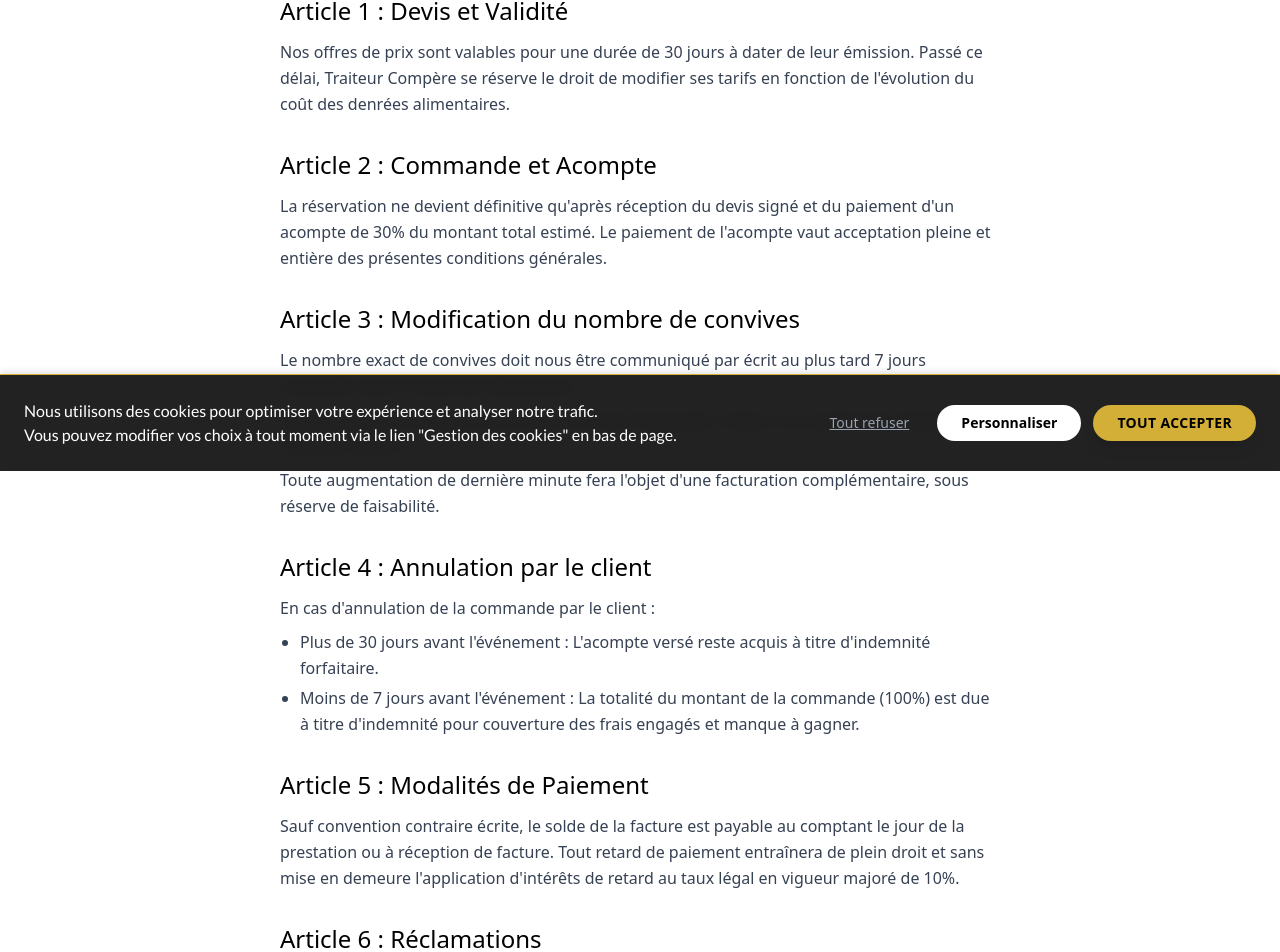
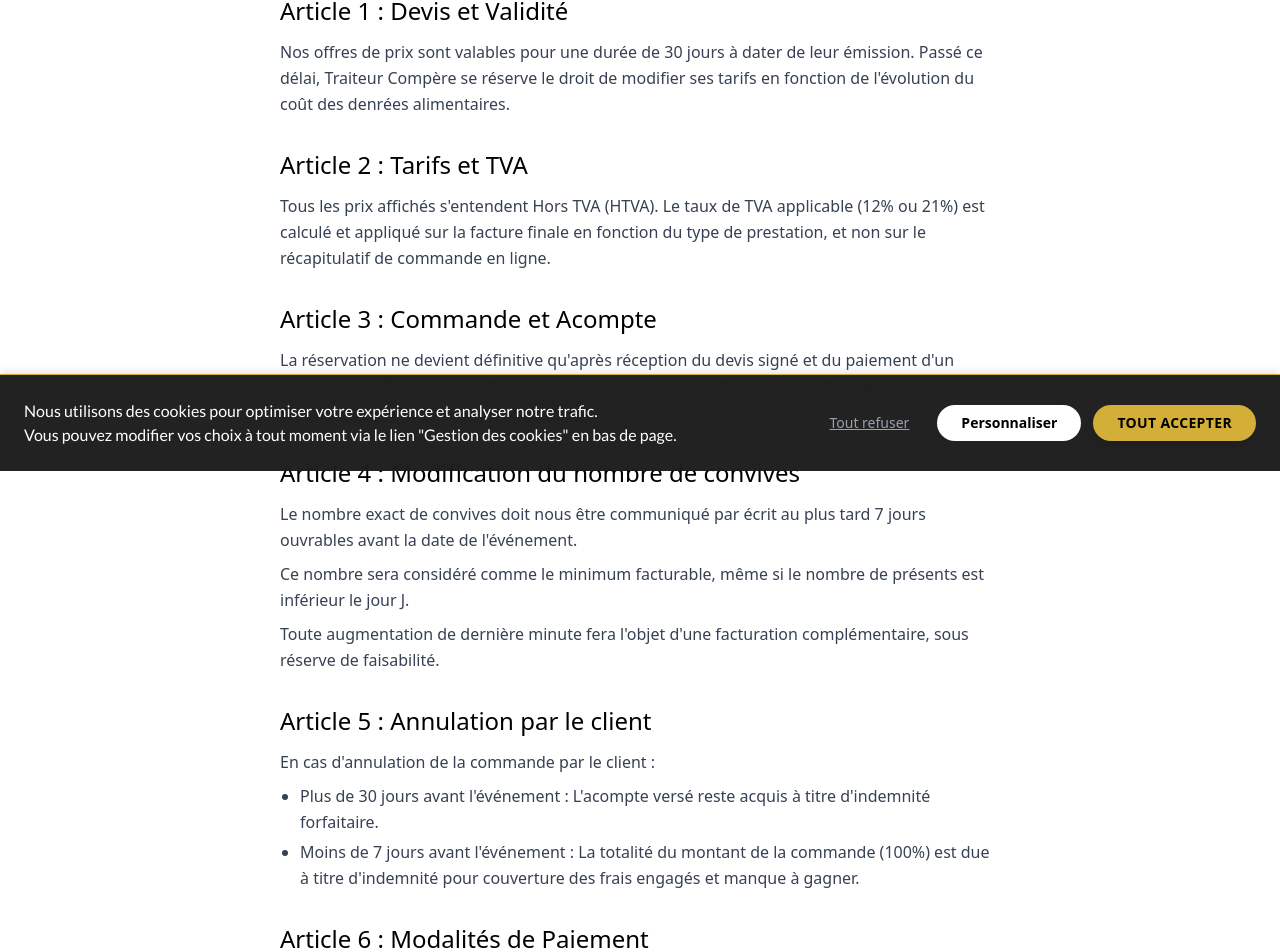
Before and after one commit to FlorianMeganck/traiteur-compere, a Next.js app: page /legal/cgv in a window 1280 px wide. Shown: the part 329-1281 px from the top of the page. Built offline with nearby package versions, Linux system fonts and the light colour scheme; a web font is replaced by a local one.

Commit message:
ajout prix HTVA juridique

```diff
--- a/app/formules/page.tsx
+++ b/app/formules/page.tsx
@@ -666,9 +666,14 @@ export default function Formules() {
 
                 {/* BOTTOM LEGEND */}
                 <div className="mt-20 border-t border-neutral-200 pt-16">
-                    <p className="text-center text-neutral-600 italic mb-8">
-                        Tous nos plats peuvent contenir des traces d'autres allergènes. Reportez-vous à la légende ci-dessous :
-                    </p>
+                    <div className="text-center mb-12 space-y-4 max-w-3xl mx-auto">
+                        <p className="text-sm italic text-gray-500">
+                            Tous les prix affichés sont exprimés Hors TVA. Le taux de TVA définitif (12% ou 21%) sera appliqué sur la facture finale en fonction des prestations de service choisies.
+                        </p>
+                        <p className="text-neutral-600 italic">
+                            Tous nos plats peuvent contenir des traces d'autres allergènes. Reportez-vous à la légende ci-dessous :
+                        </p>
+                    </div>
 
                     <div className="text-center">
                         <p className="text-sm font-serif italic text-neutral-500 mb-6">Légende des allergènes :</p>
--- a/app/legal/cgv/page.tsx
+++ b/app/legal/cgv/page.tsx
@@ -22,21 +22,28 @@ export default function CGV() {
                     </section>
 
                     <section>
-                        <h2 className="text-2xl font-serif text-black mb-3">Article 2 : Commande et Acompte</h2>
+                        <h2 className="text-2xl font-serif text-black mb-3">Article 2 : Tarifs et TVA</h2>
+                        <p>
+                            Tous les prix affichés s&apos;entendent Hors TVA (HTVA). Le taux de TVA applicable (12% ou 21%) est calculé et appliqué sur la facture finale en fonction du type de prestation, et non sur le récapitulatif de commande en ligne.
+                        </p>
+                    </section>
+
+                    <section>
+                        <h2 className="text-2xl font-serif text-black mb-3">Article 3 : Commande et Acompte</h2>
                         <p>
                             La réservation ne devient définitive qu&apos;après réception du devis signé et du paiement d&apos;un acompte de 30% du montant total estimé. Le paiement de l&apos;acompte vaut acceptation pleine et entière des présentes conditions générales.
                         </p>
                     </section>
 
                     <section>
-                        <h2 className="text-2xl font-serif text-black mb-3">Article 3 : Modification du nombre de convives</h2>
+                        <h2 className="text-2xl font-serif text-black mb-3">Article 4 : Modification du nombre de convives</h2>
                         <p>Le nombre exact de convives doit nous être communiqué par écrit au plus tard 7 jours ouvrables avant la date de l&apos;événement.</p>
                         <p className="mt-2">Ce nombre sera considéré comme le minimum facturable, même si le nombre de présents est inférieur le jour J.</p>
                         <p className="mt-2">Toute augmentation de dernière minute fera l&apos;objet d&apos;une facturation complémentaire, sous réserve de faisabilité.</p>
                     </section>
 
                     <section>
-                        <h2 className="text-2xl font-serif text-black mb-3">Article 4 : Annulation par le client</h2>
+                        <h2 className="text-2xl font-serif text-black mb-3">Article 5 : Annulation par le client</h2>
                         <p>En cas d&apos;annulation de la commande par le client :</p>
                         <ul className="list-disc pl-5 mt-2 space-y-1">
                             <li><strong>Plus de 30 jours avant l&apos;événement :</strong> L&apos;acompte versé reste acquis à titre d&apos;indemnité forfaitaire.</li>
@@ -45,21 +52,21 @@ export default function CGV() {
                     </section>
 
                     <section>
-                        <h2 className="text-2xl font-serif text-black mb-3">Article 5 : Modalités de Paiement</h2>
+                        <h2 className="text-2xl font-serif text-black mb-3">Article 6 : Modalités de Paiement</h2>
                         <p>
                             Sauf convention contraire écrite, le solde de la facture est payable au comptant le jour de la prestation ou à réception de facture. Tout retard de paiement entraînera de plein droit et sans mise en demeure l&apos;application d&apos;intérêts de retard au taux légal en vigueur majoré de 10%.
                         </p>
                     </section>
 
                     <section>
-                        <h2 className="text-2xl font-serif text-black mb-3">Article 6 : Réclamations</h2>
+                        <h2 className="text-2xl font-serif text-black mb-3">Article 7 : Réclamations</h2>
                         <p>
                             Toute réclamation concernant la prestation doit être formulée le jour même de l&apos;événement auprès du responsable présent, afin de nous permettre d&apos;y remédier immédiatement. Aucune plainte ultérieure ne sera prise en compte.
                         </p>
                     </section>
 
                     <section>
-                        <h2 className="text-2xl font-serif text-black mb-3">Article 7 : Juridiction</h2>
+                        <h2 className="text-2xl font-serif text-black mb-3">Article 8 : Juridiction</h2>
                         <p>
                             En cas de litige, seuls les tribunaux de l&apos;arrondissement judiciaire de Liège sont compétents. Le droit belge est seul applicable.
                         </p>
```
